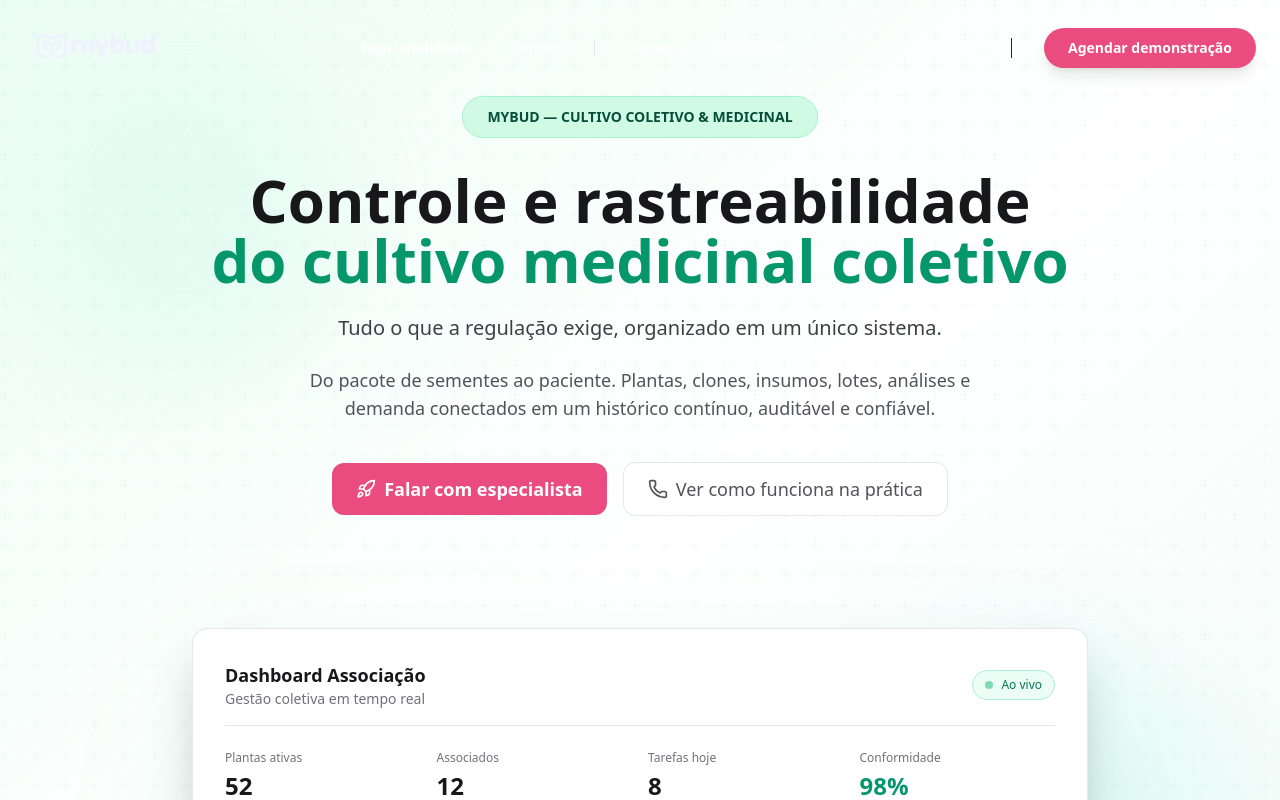
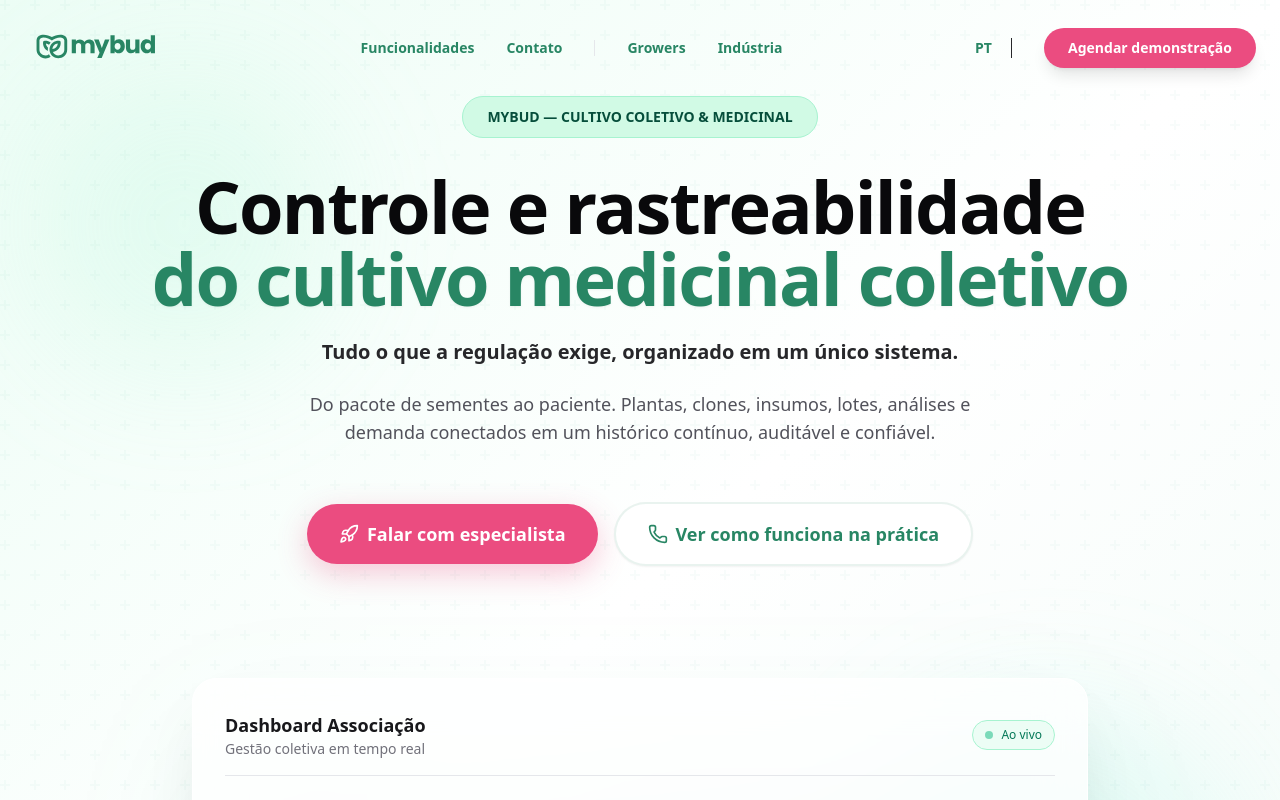
Before and after one commit to chtgreen/mybud-landing, a React (Vite) app: page /pt/collective in a window 1280 px wide. Shown: the top 800 px of the page. Built offline with nearby package versions, Linux system fonts and the light colour scheme; a web font is replaced by a local one.

Commit message:
fix the header link

```diff
--- a/src/react-app/components/Header.tsx
+++ b/src/react-app/components/Header.tsx
@@ -103,6 +103,8 @@ const Header: React.FC<HeaderProps> = ({
     "text-sm font-black transition-all hover:scale-105",
     isIndustry
       ? "text-zinc-400 hover:text-emerald-400"
+      : isCollective
+        ? (isScrolled || isMenuOpen ? "text-zinc-800 hover:text-[#288664]" : "text-[#288664] hover:text-[#1e664c]")
         : isScrolled || isMenuOpen
           ? "text-zinc-800 hover:text-[#288664]"
           : "text-white/90 hover:text-white",
@@ -119,6 +121,8 @@ const Header: React.FC<HeaderProps> = ({
     "bg-transparent border-none focus:ring-0 text-sm font-black cursor-pointer appearance-none",
     isIndustry
       ? "text-zinc-400 hover:text-white"
+      : isCollective
+        ? (isScrolled || isMenuOpen ? "text-zinc-800 hover:text-[#288664]" : "text-[#288664] hover:text-[#1e664c]")
         : isScrolled || isMenuOpen
           ? "text-zinc-800 hover:text-[#288664]"
           : "text-white/90 hover:text-white",
@@ -126,6 +130,8 @@ const Header: React.FC<HeaderProps> = ({
 
   const logoSrc = isIndustry
     ? "/mybud-logo-white.svg"
+    : isCollective
+      ? "/mybud-logo-green.svg"
       : isScrolled || isMenuOpen
         ? "/mybud-logo-green.svg"
         : "/mybud-logo-white.svg";
@@ -194,7 +200,7 @@ const Header: React.FC<HeaderProps> = ({
             <button
               type="button"
               onClick={() => setIsMenuOpen(!isMenuOpen)}
-              className={`md:hidden p-2 rounded-xl transition-colors ${isIndustry ? 'text-white hover:bg-zinc-900' : isScrolled || isMenuOpen ? 'text-zinc-900 hover:bg-zinc-100' : 'text-white hover:bg-white/10'}`}
+              className={`md:hidden p-2 rounded-xl transition-colors ${isIndustry ? 'text-white hover:bg-zinc-900' : isCollective ? 'text-[#288664] hover:bg-emerald-50' : isScrolled || isMenuOpen ? 'text-zinc-900 hover:bg-zinc-100' : 'text-white hover:bg-white/10'}`}
             >
               {isMenuOpen ? (
                 <svg className="w-6 h-6" fill="none" stroke="currentColor" viewBox="0 0 24 24"><path strokeLinecap="round" strokeLinejoin="round" strokeWidth="2.5" d="M6 18L18 6M6 6l12 12" /></svg>
--- a/src/react-app/components/HeroCollective.tsx
+++ b/src/react-app/components/HeroCollective.tsx
@@ -33,25 +33,25 @@ const HeroCollective: FC<HeroCollectiveProps> = ({ onCTAClick }) => {
 
           {/* Main Content */}
           <div className="text-center space-y-6">
-            <h1 className="text-4xl md:text-5xl lg:text-6xl font-bold text-zinc-900 leading-tight">
+            <h1 className="text-4xl md:text-5xl lg:text-7xl font-black text-zinc-950 leading-[1.1] tracking-tight">
               <span className="block">{t('collective.hero.title1')}</span>
-              <span className="block text-emerald-600">{t('collective.hero.title2')}</span>
+              <span className="block text-[#288664] drop-shadow-sm">{t('collective.hero.title2')}</span>
             </h1>
 
-            <p className="text-lg md:text-xl font-medium text-zinc-700 max-w-3xl mx-auto leading-relaxed">
+            <p className="text-lg md:text-xl font-bold text-zinc-800 max-w-3xl mx-auto leading-relaxed">
               {t('collective.hero.subtitle')}
             </p>
 
-            <p className="text-base md:text-lg text-zinc-600 max-w-2xl mx-auto">
+            <p className="text-base md:text-lg text-zinc-600 max-w-2xl mx-auto font-medium">
               {t('collective.hero.description')}
             </p>
 
             {/* CTAs */}
-            <div className="flex flex-col sm:flex-row items-center justify-center gap-4 pt-4">
+            <div className="flex flex-col sm:flex-row items-center justify-center gap-4 pt-8">
               <button
                 type="button"
                 onClick={onCTAClick}
-                className="btn-primary text-lg px-8 py-4 shadow-lg hover:shadow-xl transition-all flex items-center gap-2"
+                className="w-full sm:w-auto px-8 py-4 rounded-full text-lg font-black bg-[#EB4C80] text-white shadow-[0_10px_30px_rgba(235,76,128,0.3)] hover:scale-105 active:scale-95 transition-all flex items-center justify-center gap-2"
               >
                 <Rocket className="w-5 h-5" />
                 {t('collective.hero.primaryCta')}
@@ -64,7 +64,7 @@ const HeroCollective: FC<HeroCollectiveProps> = ({ onCTAClick }) => {
                     pilotSection.scrollIntoView({ behavior: 'smooth', block: 'start' });
                   }
                 }}
-                className="btn-secondary text-lg px-8 py-4 flex items-center gap-2"
+                className="w-full sm:w-auto px-8 py-4 rounded-full text-lg font-black text-[#288664] border-2 border-[#288664]/10 bg-white shadow-sm hover:bg-emerald-50/50 hover:scale-105 active:scale-95 transition-all flex items-center justify-center gap-2"
               >
                 <Phone className="w-5 h-5" />
                 {t('collective.hero.secondaryCta')}
@@ -86,8 +86,8 @@ const HeroCollective: FC<HeroCollectiveProps> = ({ onCTAClick }) => {
               <div className="absolute inset-0 bg-gradient-to-t from-emerald-500/20 to-transparent blur-3xl" />
 
               {/* Dashboard Card */}
-              <div className="relative bg-white rounded-2xl shadow-2xl border border-gray-200 p-8 backdrop-blur-sm">
-                <div className="space-y-6">
+              <div className="relative bg-white/80 rounded-3xl shadow-[0_32px_64px_-16px_rgba(0,0,0,0.1)] border border-white p-8 backdrop-blur-xl">
+                <div className="space-y-8">
                   {/* Header */}
                   <div className="flex items-center justify-between pb-4 border-b border-gray-200">
                     <div>
```
Lines whose indentation alone changed are shown as unchanged.
